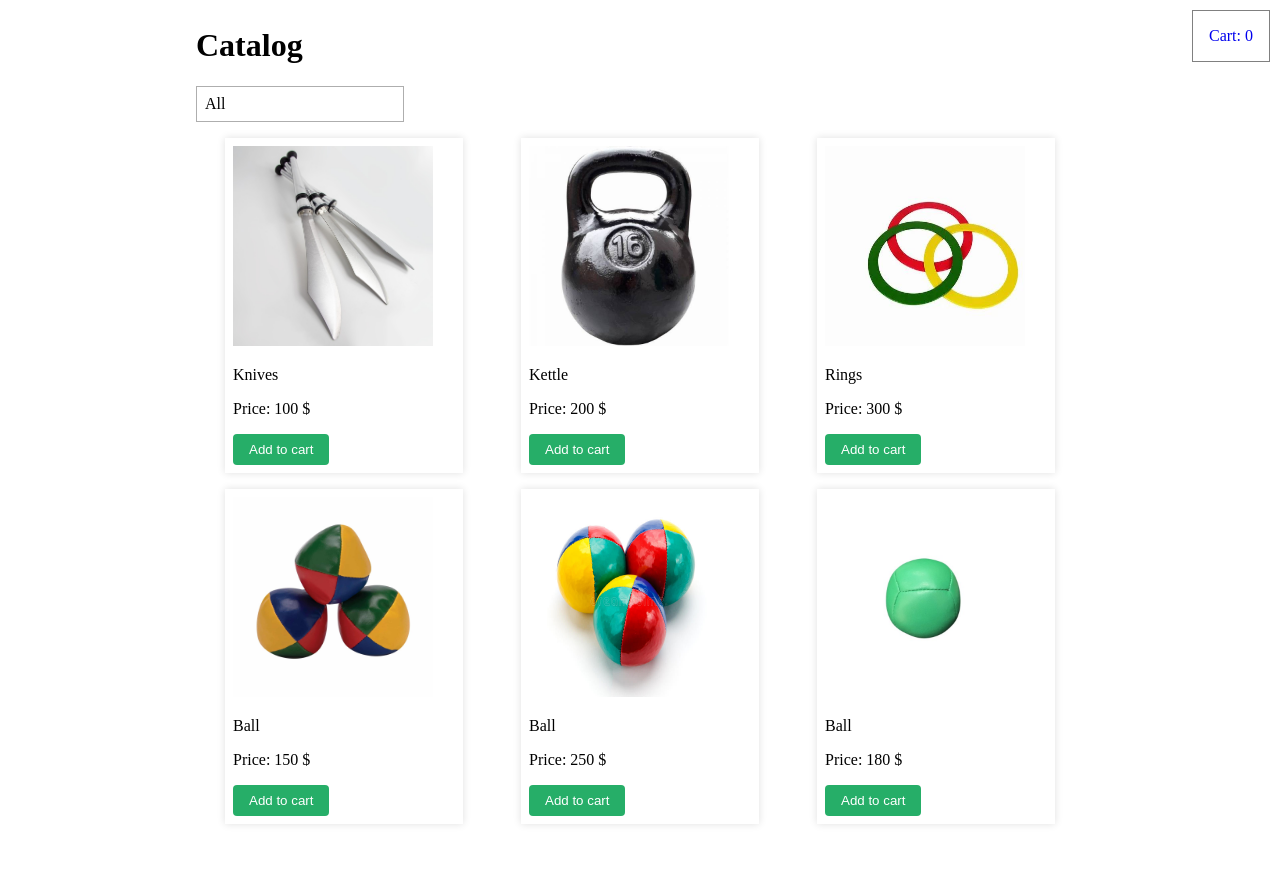
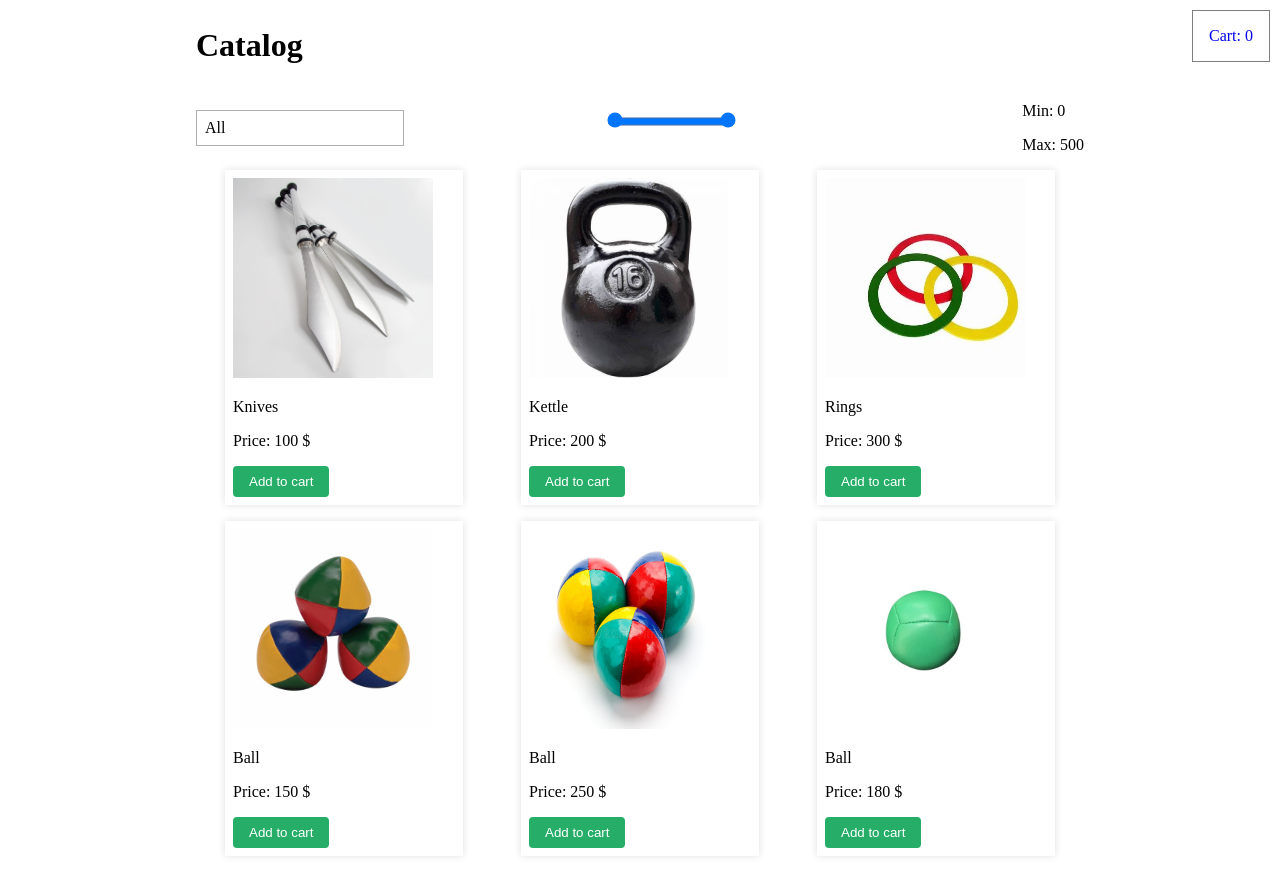
Before and after one commit to MarkAlexI/jugglingShopOnVue, a Vue app: page / in a window 1280 px wide. Before the commit the page ends 846 px from the top, so only its background shows below. Built offline with nearby package versions, Linux system fonts and the light colour scheme.

Commit message:
Added range slider for filtration goods.

```diff
--- a/package.json
+++ b/package.json
@@ -1,6 +1,6 @@
 {
     "name": "jugglingShopOnVue",
-    "version": "1.9.1",
+    "version": "1.10.1",
     "description": "Site-shop on Vue.",
     "main": "index.js",
     "scripts": {
--- a/src/components/Catalog.vue
+++ b/src/components/Catalog.vue
@@ -6,11 +6,35 @@
       </div>
     </router-link>
     <h1>Catalog</h1>
-    <Select
-      :selected="selected"
-      :options="categories.list"
-      @select="sortByCategories"
-    />
+    <div class="filters">
+      <Select
+        :selected="selected"
+        :options="categories.list"
+        @select="sortByCategories"
+      />
+      <div class="range-slider">
+        <input
+          type ="range"
+          min="0"
+          max="500"
+          step="10"
+          v-model.number="minPrice"
+          @change="setRangeSlider"
+        >
+        <input
+          type ="range"
+          min="0"
+          max="500"
+          step="10"
+          v-model.number="maxPrice"
+          @change="setRangeSlider"
+        >
+      </div>
+      <div class="range-values">
+        <p>Min: {{ minPrice }}</p>
+        <p>Max: {{ maxPrice }}</p>
+      </div>
+    </div>
     <div class="catalog__list">
       <CatalogItem
         v-for="product in filteredProducts"
@@ -43,19 +67,27 @@
     list: []
   });
 
+  const minPrice = ref(0);
+  const maxPrice = ref(500);
+
   const store = useShopStore();
   const products = computed(() => store.products);
   const cart = computed(() => store.cart);
   const addToCart = computed(() => store.addToCart);
 
   const sortByCategories = (category) => {
-    sortedProducts.list = [];
-    products.value.map((item) => {
-      if (item.category === category.name) {
-        sortedProducts.list.push(item);
-      }
-    });console.log(sortedProducts.list.length);
     selected.value = category.name;
+    sortedProducts.list = [...products.value];
+    sortedProducts.list = sortedProducts.list.filter((el) => {
+      return el.price >= minPrice.value &&
+             el.price <= maxPrice.value;
+    });console.log(category);
+    if (category) {
+      sortedProducts.list = sortedProducts.list.filter((item) => {
+        selected.value = category.name;
+        return item.category === category.name;
+      });
+    }
   };
 
   const filteredProducts = computed(() => {
@@ -65,6 +97,13 @@
       return products.value;
     }
   });
+
+  const setRangeSlider = () => {
+    if (minPrice.value > maxPrice.value) {
+      [minPrice.value, maxPrice.value] = [maxPrice.value, minPrice.value];
+    }
+    sortByCategories();
+  };
 </script>
 
 <style>
@@ -84,4 +123,29 @@
       border: solid 1px grey;
     }
   }
+
+  .filters {
+    display: flex;
+    justify-content: space-between;
+    align-items: center;
+  }
+
+  .range-slider {
+    width: 13.5rem;
+    margin: auto 1rem;
+    text-align: center;
+    position: relative;
+    & input {
+      position: absolute;
+      left: 0;
+      bottom: 0;
+    }
+  }
+
+  input[type=range]::-webkit-slider-thumb {
+    z-index: 2;
+    position: relative;
+    top: 2px;
+    margin-top: -7px;
+  }
 </style>
```
